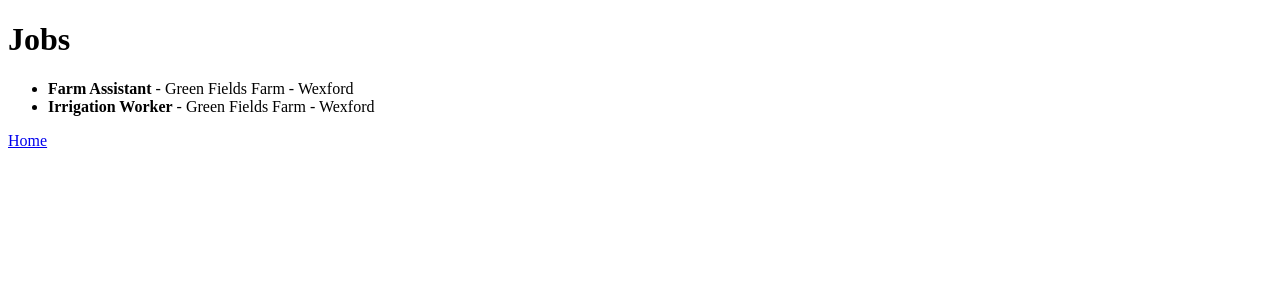
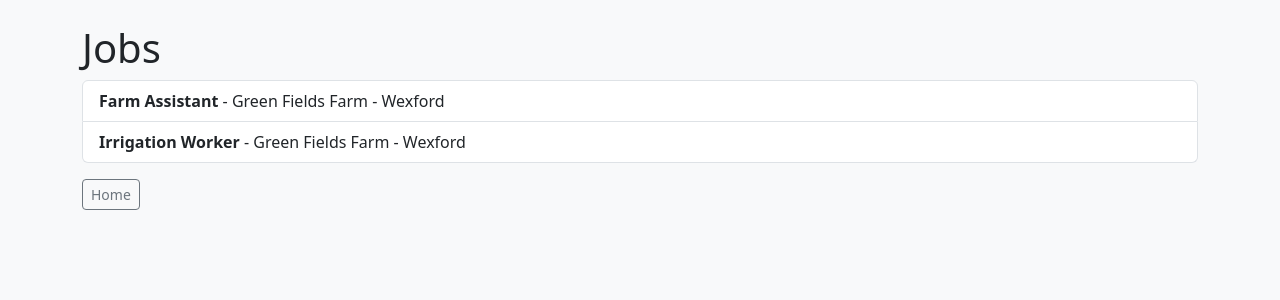
Before and after one commit to Alexchiper1/AgriHiredCulture, a Django app: page /jobs/ in a window 1280 px wide. Shown: the top 300 px of the page. Run offline with Django 5.2, Linux system fonts and the light colour scheme; a user stored in the database is signed in; data comes from the database, SQL or seed files in the repository.

Commit message:
Designed Job list page

```diff
--- a/core/templates/core/job_list.html
+++ b/core/templates/core/job_list.html
@@ -4,20 +4,22 @@
     <meta charset="UTF-8">
     <meta name="viewport" content="width=device-width, initial-scale=1.0">
     <title>Jobs</title>
+    <link href="https://cdn.jsdelivr.net/npm/bootstrap@5.3.3/dist/css/bootstrap.min.css" rel="stylesheet">
 </head>
-<body>
+<body class="bg-light">
+    <div class="container py-4">
     <h1>Jobs</h1>
 
     {% if jobs %}
-        <ul>
+        <ul class="list-group mb-3">
             {% for job in jobs %}
-                <li>
+                <li class="list-group-item">
                     <strong>{{ job.title }}</strong> -
                     {{ job.employer.company_name }} -
                     {{ job.location }}
 
                     {% if user.is_authenticated and user_role == "candidate" %}
-                        <a href="/applications/add/{{ job.id }}/">Apply</a>
+                        <a href="/applications/add/{{ job.id }}/" class="btn btn-success btn-sm ms-2">Apply</a>
                     {% endif %}
                 </li>
             {% endfor %}
@@ -27,9 +29,10 @@
     {% endif %}
 
     {% if user.is_authenticated and user_role == "employer" %}
-        <p><a href="/jobs/add/">Add Job</a></p>
+        <p><a href="/jobs/add/" class="btn btn-success btn-sm">Add Job</a></p>
     {% endif %}
 
-    <p><a href="/">Home</a></p>
+    <p><a href="/" class="btn btn-outline-secondary btn-sm">Home</a></p>
+    </div>
 </body>
 </html>
```
